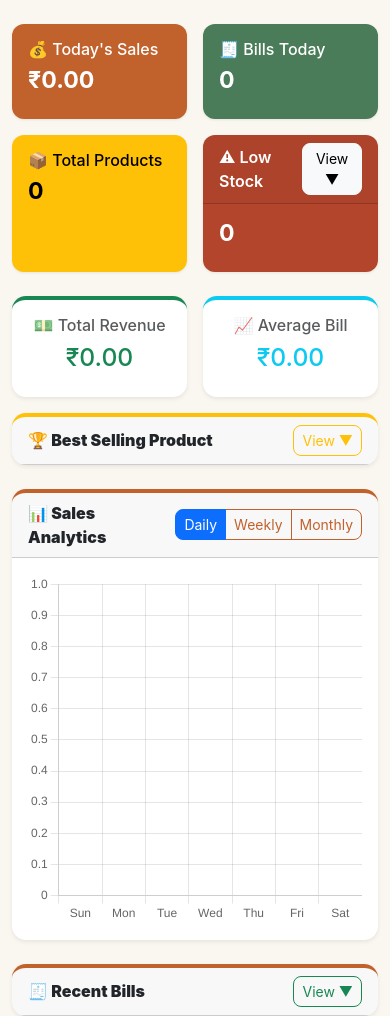
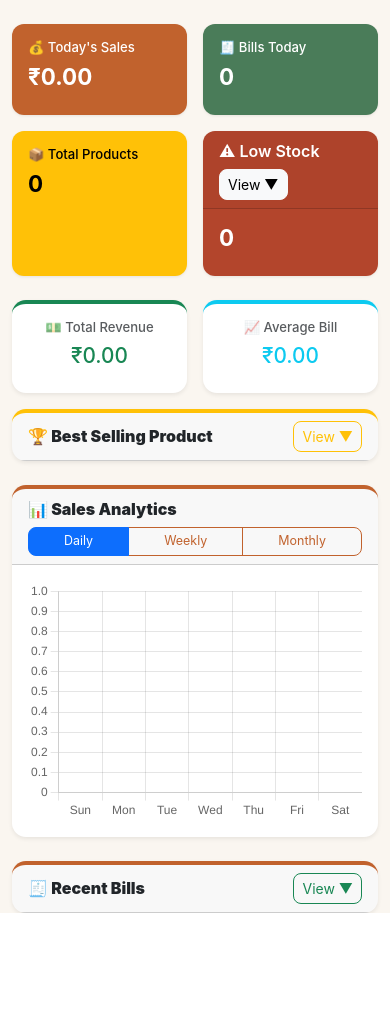
Before and after one commit to ShahAlam0306/inventory-billing-system, a Flask app: page / in a window 390 px wide. Shown: the part 57-1073 px from the top of the page. After the commit the page ends 970 px from the top, so only its background shows below. Run offline with Flask 3, Linux system fonts and the light colour scheme; a user stored in the database is signed in; data that the repository does not hold is empty; some libraries are stand-ins or nearby versions.

Commit message:
Update style.css

```diff
--- a/static/css/style.css
+++ b/static/css/style.css
@@ -143,3 +143,85 @@ body {
 .card{
     overflow:hidden;
 }
+
+/* ---------- Mobile fixes ---------- */
+@media (max-width: 575.98px) {
+
+  /* Card headers with a title + button (Low Stock, Best Seller, Sales Analytics,
+     Recent Bills) were overflowing/squeezing on narrow screens. Let them wrap
+     and shrink the button text a touch instead of crushing the title. */
+  .card-header.d-flex {
+    flex-wrap: wrap;
+    row-gap: 0.4rem;
+  }
+  .card-header .btn-group {
+    width: 100%;
+  }
+  .card-header .btn-group .btn {
+    flex: 1 1 auto;
+    font-size: 0.78rem;
+    padding-left: 0.4rem;
+    padding-right: 0.4rem;
+  }
+
+  /* Stat cards read cramped at half-width with large numbers — scale them down */
+  .card-body h6 {
+    font-size: 0.82rem;
+  }
+  .card-body h3 {
+    font-size: 1.4rem;
+  }
+  .card-body h2 {
+    font-size: 1.3rem;
+  }
+
+  /* Tables: smaller text + tighter padding so more columns fit before scrolling */
+  .table {
+    font-size: 0.82rem;
+  }
+  .table td, .table th {
+    padding: 0.5rem 0.4rem;
+  }
+
+  /* Reduce the page container's side margin so content isn't squeezed by
+     Bootstrap's default gutters on very narrow screens */
+  .container {
+    padding-left: 0.75rem;
+    padding-right: 0.75rem;
+  }
+
+  /* Invoice preview box on the bill detail page had desktop-sized padding */
+  .invoice-preview {
+    padding: 1.2rem 1rem;
+  }
+
+  .chart-wrap {
+    height: 240px !important;
+  }
+}
+
+/* ---------- Billing / POS screen ---------- */
+/* On phones the product list and cart stack (Bootstrap default), but the cart
+   total + checkout button should stay visible without scrolling back up, and
+   tap targets need to be big enough for a thumb. */
+@media (max-width: 767.98px) {
+  #billingRoot .btn-sm {
+    padding: 0.4rem 0.65rem;
+    font-size: 0.85rem;
+  }
+
+  #billingRoot .col-md-5 {
+    position: sticky;
+    bottom: 0;
+    background: #faf6f0;
+    padding-top: 0.75rem;
+    margin-top: 0.5rem;
+    border-top: 2px solid #e9ddd0;
+    z-index: 5;
+  }
+
+  #billingRoot .cart-scroll {
+    max-height: 32vh;
+    overflow-y: auto;
+  }
+}
```
